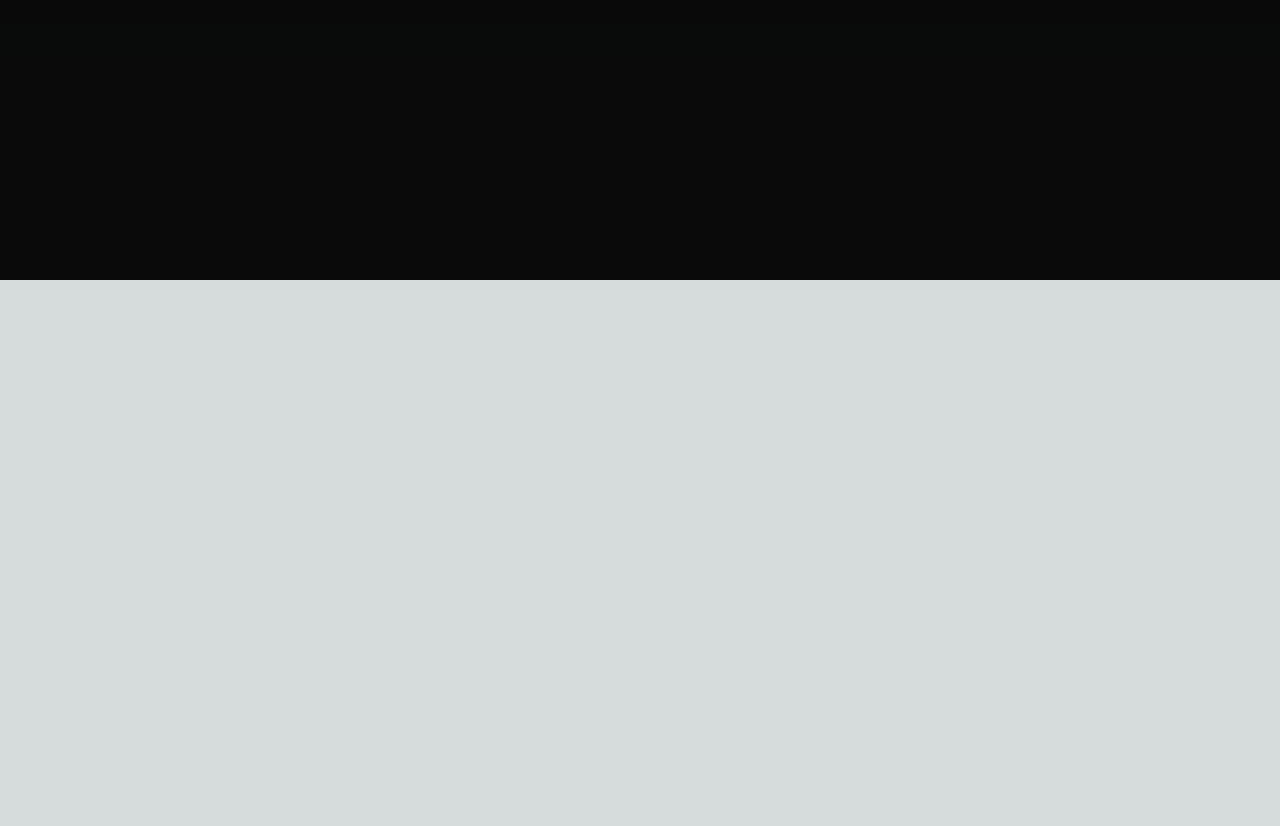
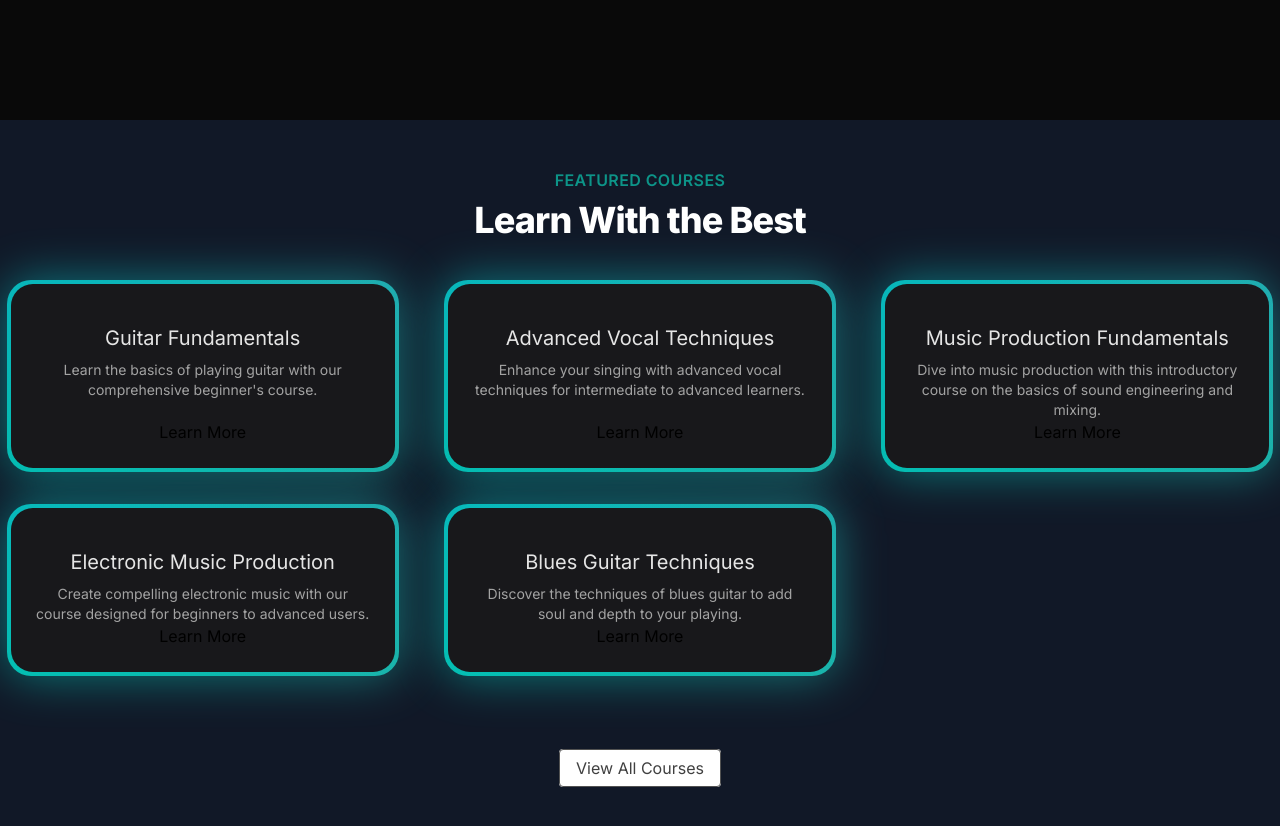
Before and after one commit to maharshiPatel9094/NEXTJS_music_academy_project, a Next.js app in the folder music_academy_project/: page / in a window 1280 px wide. Shown: the part 520-1346 px from the top of the page. Before the commit the page ends 800 px from the top, so only its background shows below. Built offline with nearby package versions, Linux system fonts and the light colour scheme.

Commit message:
featured courses added frm data and ui update

```diff
--- a/music_academy_project/src/app/page.tsx
+++ b/music_academy_project/src/app/page.tsx
@@ -1,10 +1,13 @@
+import FeaturedCourses from "@/components/FeaturedCourses";
 import HeroSection from "@/components/HeroSection";
+
 
 
 export default function Home() {
   return (
     <main className="min-h-screen bg-black/[0.96] antialiased bg-grid-white/[0.02]">
       <HeroSection />
+      <FeaturedCourses/>
     </main>
   );
 }
--- /dev/null
+++ b/music_academy_project/src/components/FeaturedCourses.tsx
@@ -0,0 +1,60 @@
+"use client"
+import Link from "next/link"
+import courseData from "../data/music_courses.json"
+import { BackgroundGradient } from "./ui/background-gradient"
+
+
+// making our own data type
+interface Course {
+    id: number,
+    title: string,
+    slug: string,
+    description: string,
+    price: number,
+    instructor: string,
+    isFeatured: boolean,
+}
+
+function FeaturedCourses() {
+    // accessing all the courses where isfeatured is true
+    const featuredCourses = courseData.courses.filter((course: Course) => course.isFeatured)
+
+
+    return (
+        <div className="py-12 bg-gray-900">
+            <div>
+                <div className="text-center">
+                    <h2 className="text-base text-teal-600 font-semibold tracking-wide uppercase">FEATURED COURSES</h2>
+                    <p className="mt-2 text-3xl leading-8 font-extrabold tracking-tight text-white sm:text-4xl">Learn With the Best</p>
+                </div>
+            </div>
+            <div className="mt-10">
+                <div className="grid grid-cols-1 sm:grid-cols-2 lg:grid-cols-3 gap-8 justify-center">
+                    {featuredCourses.map((course: Course) => (
+                        <div key={course.id} className="flex justify-center">
+                            <BackgroundGradient
+                                className="flex flex-col rounded-[22px] bg-white dark:bg-zinc-900 overflow-hidden h-full max-w-sm">
+                                <div className="p-4 sm:p-6 flex flex-col items-center text-center flex-grow">
+                                    <p className="text-lg sm:text-xl text-black mt-4 mb-2 dark:text-neutral-200">{course.title}</p>
+                                    <p className="text-sm text-neutral-600 dark:text-neutral-400 flex-grow">{course.description}</p>
+                                    <Link href={`/courses/${course.slug}`}>
+                                        Learn More
+                                    </Link>
+                                </div>
+                            </BackgroundGradient>
+                        </div>
+                    ))}
+                </div>
+            </div>
+            <div className="mt-20 text-center">
+                <Link href={"/courses"}
+                    className="px-4 py-2 rounded border border-neutral-600 text-neutral-700 bg-white hover:bg-gray-100 transition duration-200"
+                >
+                    View All Courses
+                </Link>
+            </div>
+        </div>
+    )
+}
+
+export default FeaturedCourses
```
